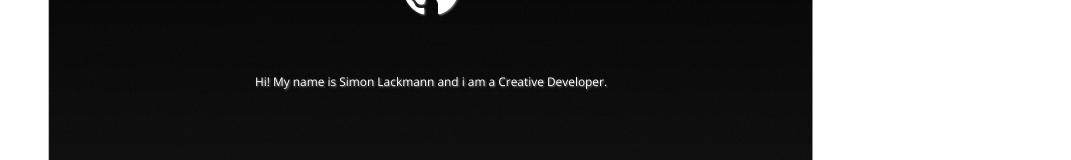
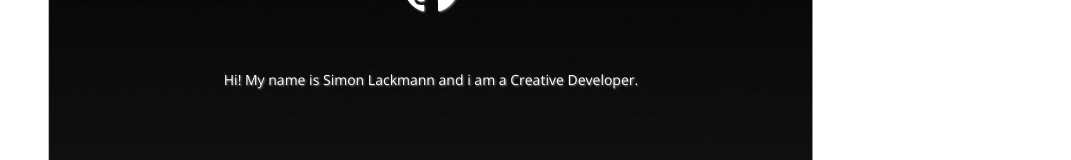
Before and after one commit to SimHub/portfolio, a plain HTML site: page index.html in a window 1280 px wide. Shown: the part 346-506 px from the top of the page, without its empty margins (209-1280 px from the left). Drawn offline with nearby package versions, Linux system fonts and the light colour scheme; no server answers.

Commit message:
deleted: img

```diff
--- a/index.html
+++ b/index.html
@@ -102,7 +102,7 @@
             </h1>
             <!--<br>-->
             <p> <!-- t-js text-->
-            <div style="text-align: center; font-family: 'Open Sans';font-size: 0.85em" id="t-js-intro"></div>
+            <div style="text-align: center; font-family: 'Open Sans';" id="t-js-intro"></div>
             </p>
             </a>
         </div>
```
